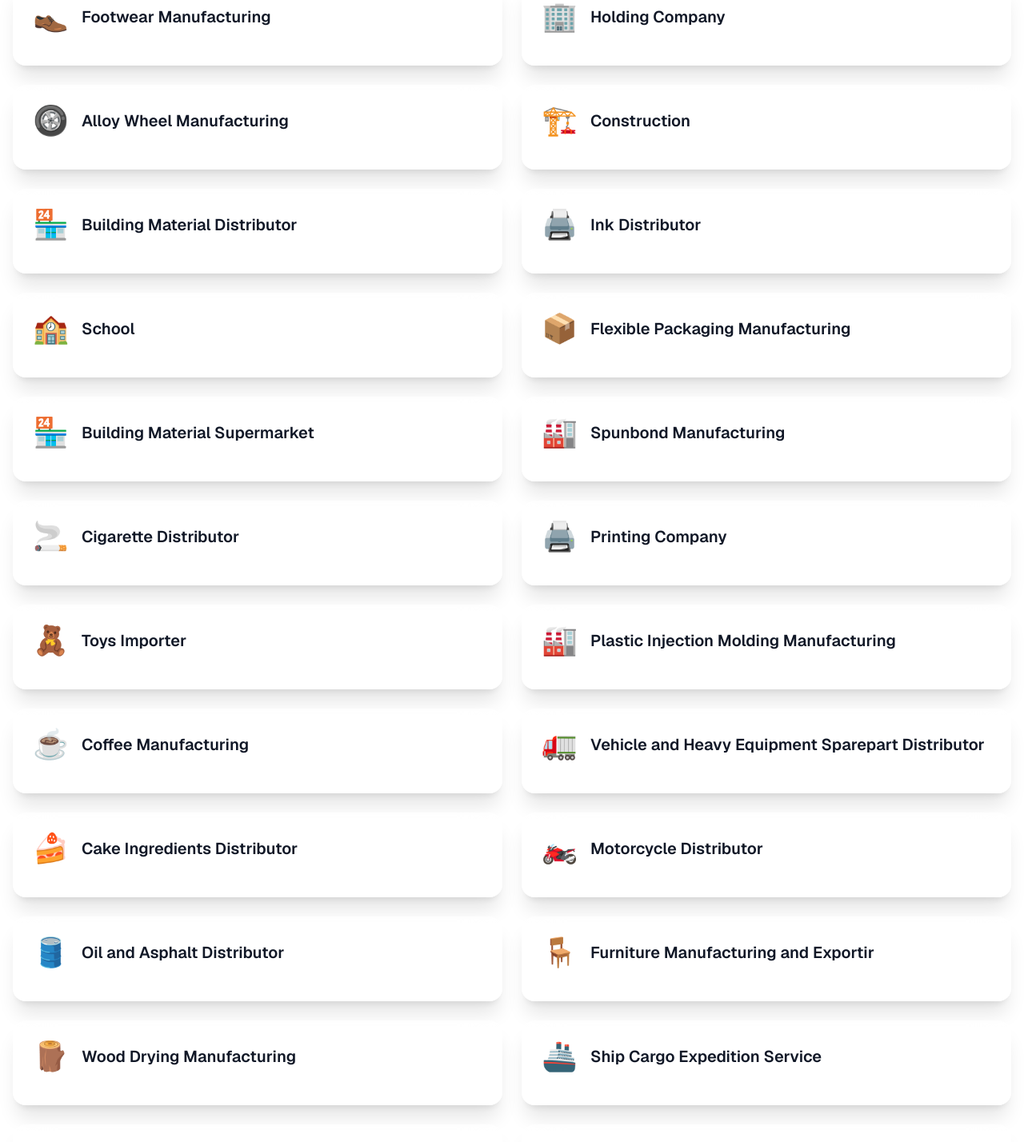
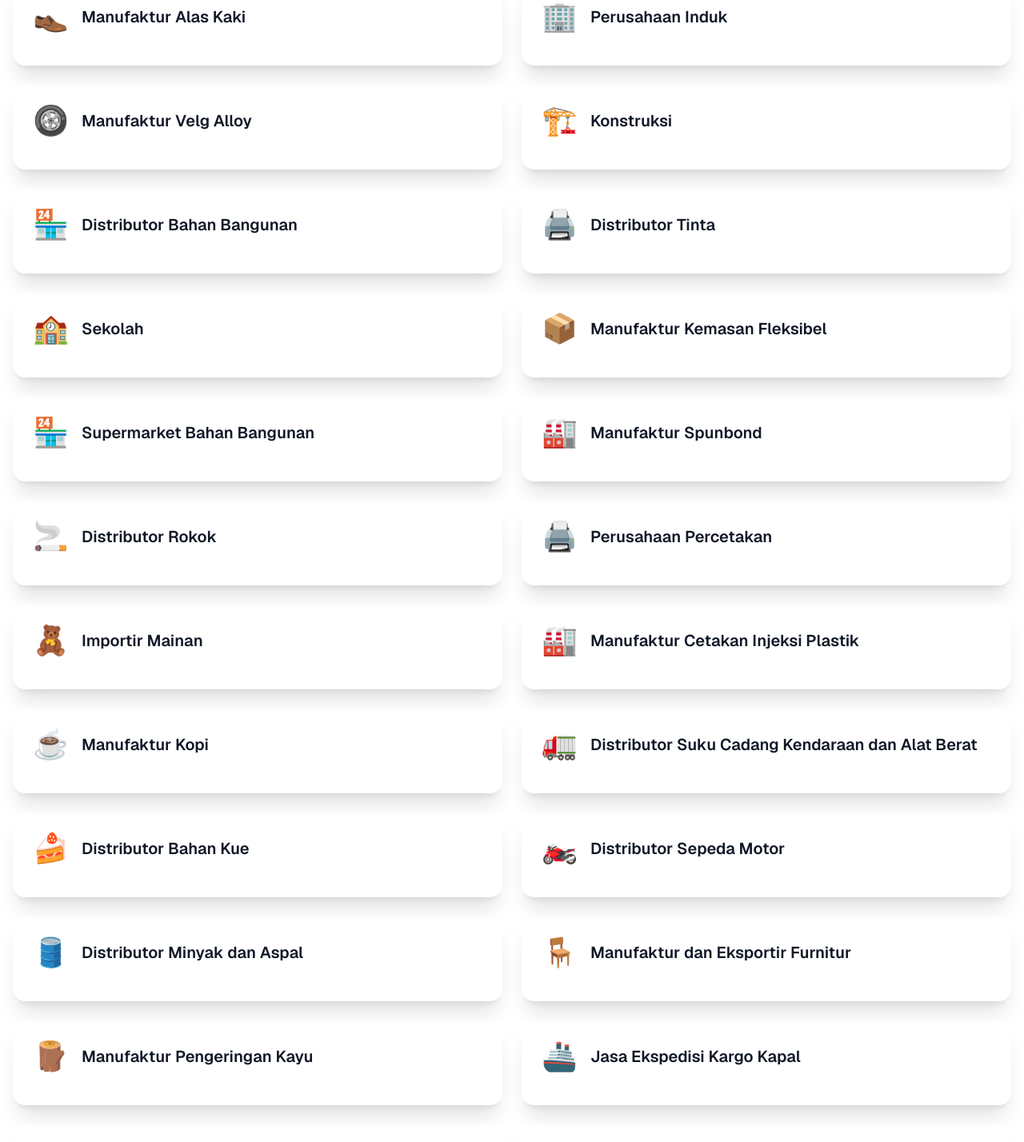
Before and after one commit to m0pLD/Website, a Next.js app: page /about in a window 1280 px wide. Shown: the part 1860-3288 px from the top of the page at 80% size. Built offline with nearby package versions, Linux system fonts and the light colour scheme.

Commit message:
fix langguange

```diff
--- a/app/about/page.tsx
+++ b/app/about/page.tsx
@@ -50,214 +50,214 @@ interface Experience {
 //   },
 // ];
 
-// Data pengalaman
+export default function AboutPage() {
+  const { t } = useLanguage();
+
+  // Pindahkan array experiences ke dalam komponen
   const experiences: Experience[] = [
     {
       id: 1,
-    title: "Industri Pertambangan",
+      title: t("industry.mining.title"),
       icon: "⛏️",
       items: [
-      "Tambang Batubara",
-      "Tambang Emas",
-      "Tambang Nikel",
-      "Tambang Mineral",
-      "Jasa Pertambangan",
-      "Kontraktor Pertambangan",
+        t("industry.mining.items.coal"),
+        t("industry.mining.items.gold"),
+        t("industry.mining.items.nickel"),
+        t("industry.mining.items.mineral"),
+        t("industry.mining.items.service"),
+        t("industry.mining.items.contractor"),
       ],
     },
     {
       id: 2,
-    title: "Industri Kimia",
+      title: t("industry.chemical.title"),
       icon: "🧪",
       items: [
-      "Petrokimia",
-      "Kimia Dasar",
-      "Plastik & Kemasan",
-      "Cat & Coating",
-      "Pupuk & Pestisida",
-      "Oleokimia",
+        t("industry.chemical.items.petrochemical"),
+        t("industry.chemical.items.basic"),
+        t("industry.chemical.items.plastic"),
+        t("industry.chemical.items.paint"),
+        t("industry.chemical.items.fertilizer"),
+        t("industry.chemical.items.oleochemical"),
       ],
     },
     {
       id: 3,
-    title: "Industri Energi",
+      title: t("industry.energy.title"),
       icon: "⚡",
       items: [
-      "Pembangkit Listrik",
-      "Minyak & Gas",
-      "Energi Terbarukan",
-      "Distribusi Energi",
-      "Transmisi Listrik",
-      "Kontraktor Power Plant",
+        t("industry.energy.items.powerplant"),
+        t("industry.energy.items.oil"),
+        t("industry.energy.items.renewable"),
+        t("industry.energy.items.distribution"),
+        t("industry.energy.items.transmission"),
+        t("industry.energy.items.contractor"),
       ],
     },
     {
       id: 4,
-    title: "Industri Pertanian",
+      title: t("industry.agriculture.title"),
       icon: "🌾",
       items: [
-      "Perkebunan",
-      "Agribisnis",
-      "Pengolahan Hasil Pertanian",
-      "Peternakan",
-      "Perikanan",
-      "Industri Pangan",
+        t("industry.agriculture.items.plantation"),
+        t("industry.agriculture.items.agribusiness"),
+        t("industry.agriculture.items.processing"),
+        t("industry.agriculture.items.farm"),
+        t("industry.agriculture.items.fishery"),
+        t("industry.agriculture.items.food"),
       ],
     },
     {
       id: 5,
-    title: "Stationery Trading and Manufacturing",
+      title: t("industry.stationery.title"),
       icon: "📝",
     },
     {
       id: 6,
-    title: "General Trading Company",
+      title: t("industry.trading.title"),
       icon: "🏢",
     },
     {
       id: 7,
-    title: "Footwear Manufacturing",
+      title: t("industry.footwear.title"),
       icon: "👞",
     },
     {
       id: 8,
-    title: "Holding Company",
+      title: t("industry.holding.title"),
       icon: "🏢",
     },
     {
       id: 9,
-    title: "Alloy Wheel Manufacturing",
+      title: t("industry.alloy.title"),
       icon: "🛞",
     },
     {
       id: 10,
-    title: "Construction",
+      title: t("industry.construction.title"),
       icon: "🏗️",
     },
     {
       id: 11,
-    title: "Building Material Distributor",
+      title: t("industry.building.title"),
       icon: "🏪",
     },
     {
       id: 12,
-    title: "Ink Distributor",
+      title: t("industry.ink.title"),
       icon: "🖨️",
     },
     {
       id: 13,
-    title: "School",
+      title: t("industry.school.title"),
       icon: "🏫",
     },
     {
       id: 14,
-    title: "Flexible Packaging Manufacturing",
+      title: t("industry.packaging.title"),
       icon: "📦",
     },
     {
       id: 15,
-    title: "Building Material Supermarket",
+      title: t("industry.supermarket.title"),
       icon: "🏪",
     },
     {
       id: 16,
-    title: "Spunbond Manufacturing",
+      title: t("industry.spunbond.title"),
       icon: "🏭",
     },
     {
       id: 17,
-    title: "Cigarette Distributor",
+      title: t("industry.cigarette.title"),
       icon: "🚬",
     },
     {
       id: 18,
-    title: "Printing Company",
+      title: t("industry.printing.title"),
       icon: "🖨️",
     },
     {
       id: 19,
-    title: "Toys Importer",
+      title: t("industry.toys.title"),
       icon: "🧸",
     },
     {
       id: 20,
-    title: "Plastic Injection Molding Manufacturing",
+      title: t("industry.plastic.title"),
       icon: "🏭",
     },
     {
       id: 21,
-    title: "Coffee Manufacturing",
+      title: t("industry.coffee.title"),
       icon: "☕",
     },
     {
       id: 22,
-    title: "Vehicle and Heavy Equipment Sparepart Distributor",
+      title: t("industry.sparepart.title"),
       icon: "🚛",
     },
     {
       id: 23,
-    title: "Cake Ingredients Distributor",
+      title: t("industry.cake.title"),
       icon: "🍰",
     },
     {
       id: 24,
-    title: "Motorcycle Distributor",
+      title: t("industry.motorcycle.title"),
       icon: "🏍️",
     },
     {
       id: 25,
-    title: "Oil and Asphalt Distributor",
+      title: t("industry.oil.title"),
       icon: "🛢️",
     },
     {
       id: 26,
-    title: "Furniture Manufacturing and Exportir",
+      title: t("industry.furniture.title"),
       icon: "🪑",
     },
     {
       id: 27,
-    title: "Wood Drying Manufacturing",
+      title: t("industry.wood.title"),
       icon: "🪵",
     },
     {
       id: 28,
-    title: "Ship Cargo Expedition Service",
+      title: t("industry.cargo.title"),
       icon: "🚢",
     },
     {
       id: 29,
-    title: "Non-profit Organization (Church)",
+      title: t("industry.church.title"),
       icon: "⛪",
     },
     {
       id: 30,
-    title: "Flour Manufacturing",
+      title: t("industry.flour.title"),
       icon: "🌾",
     },
     {
       id: 31,
-    title: "Tire Lining Manufacturing",
+      title: t("industry.tire.title"),
       icon: "🛞",
     },
     {
       id: 32,
-    title: "Bike Manufacturing",
+      title: t("industry.bike.title"),
       icon: "🚲",
     },
     {
       id: 33,
-    title: "Chemical Material Manufacturing",
+      title: t("industry.chemical.material.title"),
       icon: "🧪",
     },
     {
       id: 34,
-    title: "Property",
+      title: t("industry.property.title"),
       icon: "🏢",
     },
   ];
-
-export default function AboutPage() {
-  const { t } = useLanguage();
 
   // const teamMembers = [
   //   {
--- a/contexts/LanguageContext.tsx
+++ b/contexts/LanguageContext.tsx
@@ -242,7 +242,8 @@ const translations = {
 
     // Experience Section
     "experience.title": "Pengalaman Kami",
-    "experience.subtitle": "Dengan pengalaman bertahun-tahun di berbagai industri, kami menyediakan layanan komprehensif yang disesuaikan untuk memenuhi kebutuhan bisnis Anda",
+    "experience.subtitle":
+      "Dengan pengalaman bertahun-tahun di berbagai industri, kami menyediakan layanan komprehensif yang disesuaikan untuk memenuhi kebutuhan bisnis Anda",
     "experience.years": "Tahun",
     "experience.clients": "Klien",
     "experience.projects": "Proyek",
@@ -310,6 +311,81 @@ const translations = {
 
     "team.member.arin.description":
       "Spesialis dalam menganalisis informasi keuangan dan menyiapkan laporan untuk memandu manajemen dalam membuat keputusan bisnis strategis. Fokus pada penganggaran, manajemen biaya, evaluasi kinerja, dan peramalan keuangan untuk membantu meningkatkan efisiensi operasional dan profitabilitas. Memberikan wawasan untuk organisasi dalam mencapai tujuan keuangannya secara efektif.",
+
+    // Join Companies Section
+    "join.title": "Bergabung dengan 100+ Perusahaan yang Berkembang",
+    "join.description":
+      "Kami menyediakan layanan pajak dan konsultasi, baik secara individual maupun terpadu, memberikan layanan multi-disiplin yang konsisten secara global dan kemampuan berdasarkan pengetahuan industri yang luas, untuk semua klien nasional dan internasional kami.",
+    "join.cta": "Mulai Sekarang",
+
+    // Industries Section
+    "industry.mining.title": "Industri Pertambangan",
+    "industry.chemical.title": "Industri Kimia",
+    "industry.energy.title": "Industri Energi",
+    "industry.agriculture.title": "Industri Pertanian",
+    "industry.stationery.title": "Perdagangan dan Manufaktur Alat Tulis",
+    "industry.trading.title": "Perusahaan Perdagangan Umum",
+    "industry.footwear.title": "Manufaktur Alas Kaki",
+    "industry.holding.title": "Perusahaan Induk",
+    "industry.alloy.title": "Manufaktur Velg Alloy",
+    "industry.construction.title": "Konstruksi",
+    "industry.building.title": "Distributor Bahan Bangunan",
+    "industry.ink.title": "Distributor Tinta",
+    "industry.school.title": "Sekolah",
+    "industry.packaging.title": "Manufaktur Kemasan Fleksibel",
+    "industry.supermarket.title": "Supermarket Bahan Bangunan",
+    "industry.spunbond.title": "Manufaktur Spunbond",
+    "industry.cigarette.title": "Distributor Rokok",
+    "industry.printing.title": "Perusahaan Percetakan",
+    "industry.toys.title": "Importir Mainan",
+    "industry.plastic.title": "Manufaktur Cetakan Injeksi Plastik",
+    "industry.coffee.title": "Manufaktur Kopi",
+    "industry.sparepart.title":
+      "Distributor Suku Cadang Kendaraan dan Alat Berat",
+    "industry.cake.title": "Distributor Bahan Kue",
+    "industry.motorcycle.title": "Distributor Sepeda Motor",
+    "industry.oil.title": "Distributor Minyak dan Aspal",
+    "industry.furniture.title": "Manufaktur dan Eksportir Furnitur",
+    "industry.wood.title": "Manufaktur Pengeringan Kayu",
+    "industry.cargo.title": "Jasa Ekspedisi Kargo Kapal",
+    "industry.church.title": "Organisasi Non-profit (Gereja)",
+    "industry.flour.title": "Manufaktur Tepung",
+    "industry.tire.title": "Manufaktur Lapisan Ban",
+    "industry.bike.title": "Manufaktur Sepeda",
+    "industry.chemical.material.title": "Manufaktur Bahan Kimia",
+    "industry.property.title": "Properti",
+
+    // Mining Industry Items
+    "industry.mining.items.coal": "Tambang Batubara",
+    "industry.mining.items.gold": "Tambang Emas",
+    "industry.mining.items.nickel": "Tambang Nikel",
+    "industry.mining.items.mineral": "Tambang Mineral",
+    "industry.mining.items.service": "Jasa Pertambangan",
+    "industry.mining.items.contractor": "Kontraktor Pertambangan",
+
+    // Chemical Industry Items
+    "industry.chemical.items.petrochemical": "Petrokimia",
+    "industry.chemical.items.basic": "Kimia Dasar",
+    "industry.chemical.items.plastic": "Plastik & Kemasan",
+    "industry.chemical.items.paint": "Cat & Coating",
+    "industry.chemical.items.fertilizer": "Pupuk & Pestisida",
+    "industry.chemical.items.oleochemical": "Oleokimia",
+
+    // Energy Industry Items
+    "industry.energy.items.powerplant": "Pembangkit Listrik",
+    "industry.energy.items.oil": "Minyak & Gas",
+    "industry.energy.items.renewable": "Energi Terbarukan",
+    "industry.energy.items.distribution": "Distribusi Energi",
+    "industry.energy.items.transmission": "Transmisi Listrik",
+    "industry.energy.items.contractor": "Kontraktor Power Plant",
+
+    // Agriculture Industry Items
+    "industry.agriculture.items.plantation": "Perkebunan",
+    "industry.agriculture.items.agribusiness": "Agribisnis",
+    "industry.agriculture.items.processing": "Pengolahan Hasil Pertanian",
+    "industry.agriculture.items.farm": "Peternakan",
+    "industry.agriculture.items.fishery": "Perikanan",
+    "industry.agriculture.items.food": "Industri Pangan",
   },
   en: {
     // Navbar
@@ -537,7 +613,8 @@ const translations = {
 
     // Experience Section
     "experience.title": "Our Experience",
-    "experience.subtitle": "With years of experience in various industries, we provide comprehensive services tailored to meet your business needs",
+    "experience.subtitle":
+      "With years of experience in various industries, we provide comprehensive services tailored to meet your business needs",
     "experience.years": "Years",
     "experience.clients": "Clients",
     "experience.projects": "Projects",
@@ -605,6 +682,81 @@ const translations = {
 
     "team.member.arin.description":
       "Specialized in analyzing financial information and preparing reports to guide management in making strategic business decisions. Focus on budgeting, cost management, performance evaluation, and financial forecasting to help improve operational efficiency and profitability. Supporting insight for the organization in achieving its financial goals effectively.",
+
+    // Join Companies Section
+    "join.title": "Join with 100+ Growing Companies",
+    "join.description":
+      "We provide tax and Advisory services, individually or on a combined basis, delivering globally consistent multi-disciplinary skills and capabilities, based on extensive industry knowledge, to all of our national and international clients.",
+    "join.cta": "Get Started Now",
+
+    // Industries Section
+    "industry.mining.title": "Mining Industry",
+    "industry.chemical.title": "Chemical Industry",
+    "industry.energy.title": "Energy Industry",
+    "industry.agriculture.title": "Agriculture Industry",
+    "industry.stationery.title": "Stationery Trading and Manufacturing",
+    "industry.trading.title": "General Trading Company",
+    "industry.footwear.title": "Footwear Manufacturing",
+    "industry.holding.title": "Holding Company",
+    "industry.alloy.title": "Alloy Wheel Manufacturing",
+    "industry.construction.title": "Construction",
+    "industry.building.title": "Building Material Distributor",
+    "industry.ink.title": "Ink Distributor",
+    "industry.school.title": "School",
+    "industry.packaging.title": "Flexible Packaging Manufacturing",
+    "industry.supermarket.title": "Building Material Supermarket",
+    "industry.spunbond.title": "Spunbond Manufacturing",
+    "industry.cigarette.title": "Cigarette Distributor",
+    "industry.printing.title": "Printing Company",
+    "industry.toys.title": "Toys Importer",
+    "industry.plastic.title": "Plastic Injection Molding Manufacturing",
+    "industry.coffee.title": "Coffee Manufacturing",
+    "industry.sparepart.title":
+      "Vehicle and Heavy Equipment Sparepart Distributor",
+    "industry.cake.title": "Cake Ingredients Distributor",
+    "industry.motorcycle.title": "Motorcycle Distributor",
+    "industry.oil.title": "Oil and Asphalt Distributor",
+    "industry.furniture.title": "Furniture Manufacturing and Exportir",
+    "industry.wood.title": "Wood Drying Manufacturing",
+    "industry.cargo.title": "Ship Cargo Expedition Service",
+    "industry.church.title": "Non-profit Organization (Church)",
+    "industry.flour.title": "Flour Manufacturing",
+    "industry.tire.title": "Tire Lining Manufacturing",
+    "industry.bike.title": "Bike Manufacturing",
+    "industry.chemical.material.title": "Chemical Material Manufacturing",
+    "industry.property.title": "Property",
+
+    // Mining Industry Items
+    "industry.mining.items.coal": "Coal Mining",
+    "industry.mining.items.gold": "Gold Mining",
+    "industry.mining.items.nickel": "Nickel Mining",
+    "industry.mining.items.mineral": "Mineral Mining",
+    "industry.mining.items.service": "Mining Services",
+    "industry.mining.items.contractor": "Mining Contractor",
+
+    // Chemical Industry Items
+    "industry.chemical.items.petrochemical": "Petrochemical",
+    "industry.chemical.items.basic": "Basic Chemicals",
+    "industry.chemical.items.plastic": "Plastic & Packaging",
+    "industry.chemical.items.paint": "Paint & Coating",
+    "industry.chemical.items.fertilizer": "Fertilizer & Pesticide",
+    "industry.chemical.items.oleochemical": "Oleochemical",
+
+    // Energy Industry Items
+    "industry.energy.items.powerplant": "Power Plant",
+    "industry.energy.items.oil": "Oil & Gas",
+    "industry.energy.items.renewable": "Renewable Energy",
+    "industry.energy.items.distribution": "Energy Distribution",
+    "industry.energy.items.transmission": "Power Transmission",
+    "industry.energy.items.contractor": "Power Plant Contractor",
+
+    // Agriculture Industry Items
+    "industry.agriculture.items.plantation": "Plantation",
+    "industry.agriculture.items.agribusiness": "Agribusiness",
+    "industry.agriculture.items.processing": "Agricultural Processing",
+    "industry.agriculture.items.farm": "Livestock Farming",
+    "industry.agriculture.items.fishery": "Fishery",
+    "industry.agriculture.items.food": "Food Industry",
   },
 };
 
```
Also changed, not shown: components/JoinCompanies.tsx (+3 -6 lines), components/TeamMembers.tsx (line endings or trailing spaces). Lines whose indentation alone changed are shown as unchanged.
